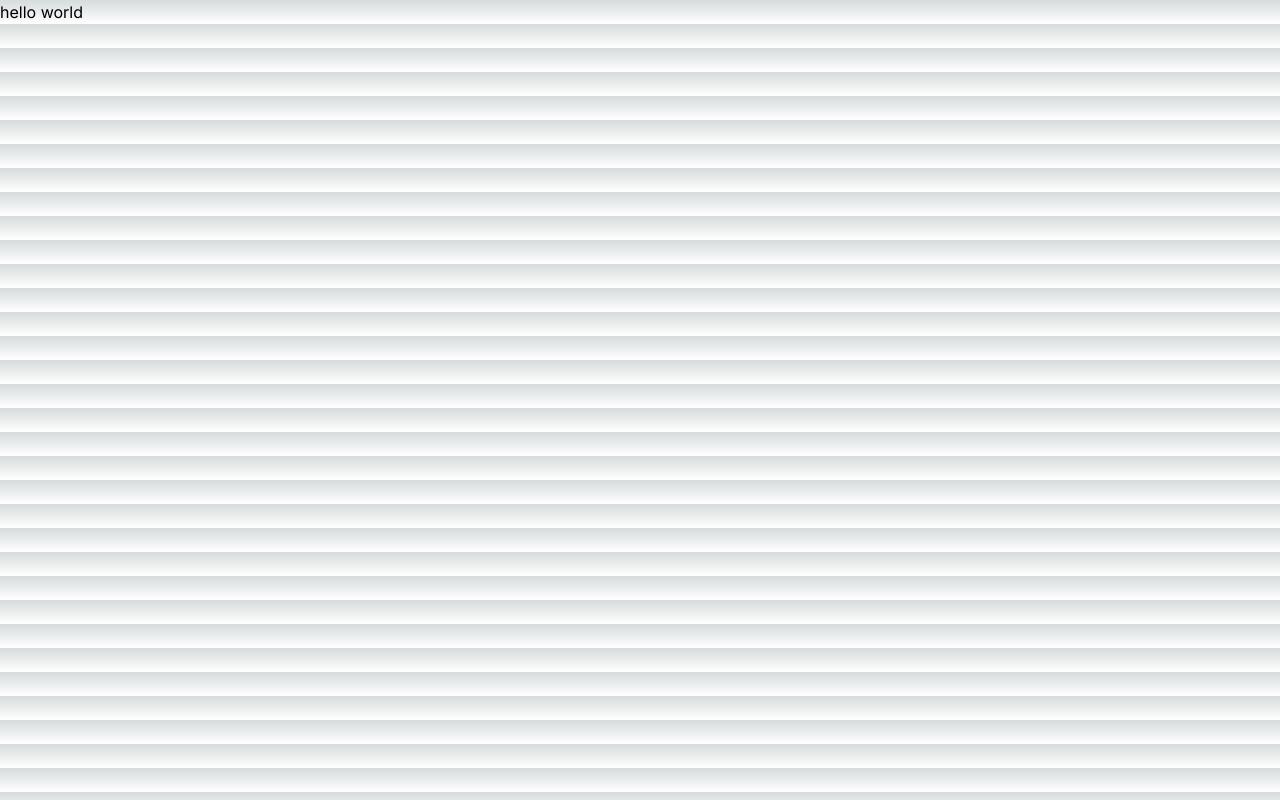
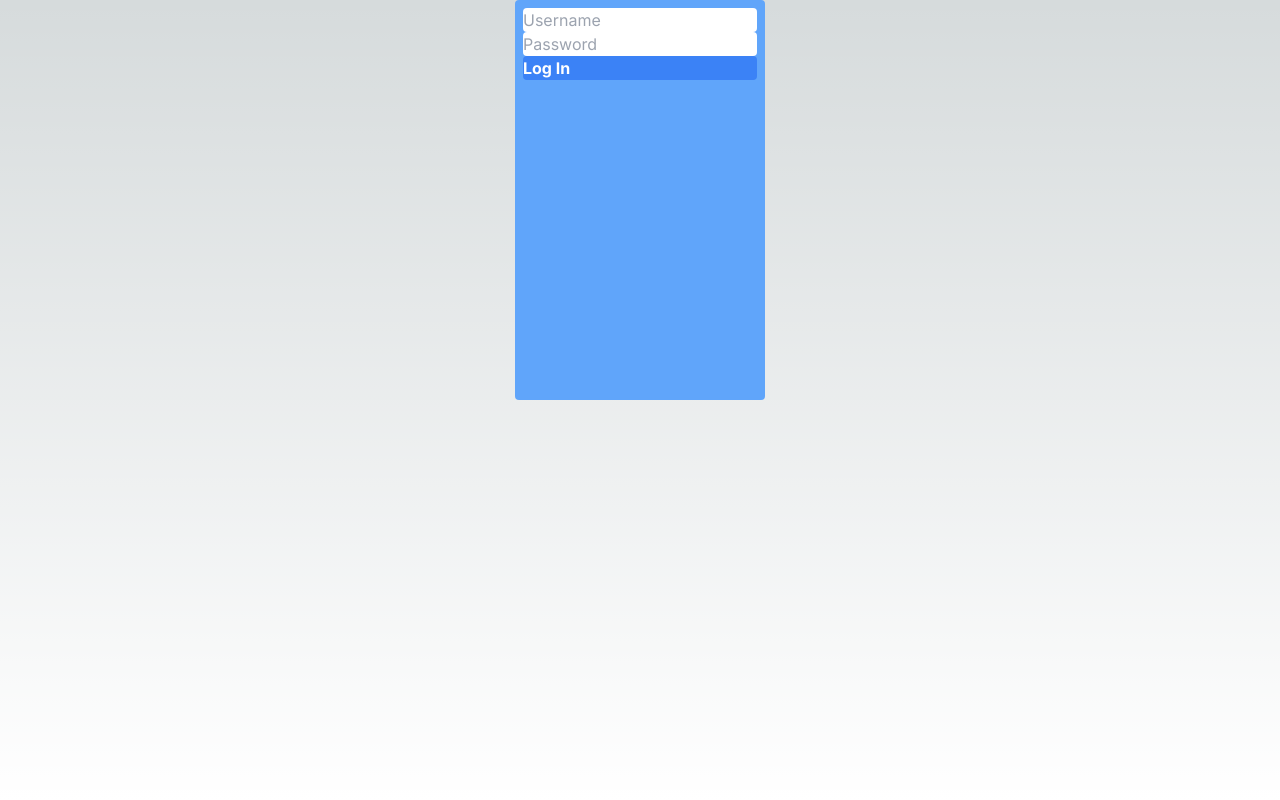
Before and after one commit to Nothic/heap-group9, a Next.js app: page / in a window 1280 px wide. Built offline with nearby package versions, Linux system fonts and the light colour scheme.

Commit message:
second commit

```diff
--- /dev/null
+++ b/src/app/dashboard/page.tsx
@@ -0,0 +1,11 @@
+export default function Page(){
+    return(
+        <>
+            <div>
+                <h1>Main Dashboard</h1>
+            </div>
+
+        </>
+    )
+
+}
--- a/src/app/page.tsx
+++ b/src/app/page.tsx
@@ -1,9 +1,25 @@
-import Image from "next/image";
+import Button from "../components/Button.js";
+import LoginWrapper from "../components/LoginWrapper";
+
 
 export default function Home() {
   return (
-      <main>
-        <div>hello world</div>
-      </main>
+      <>
+              <main className="h-screen w-screen flex justify-center">
+                  <div className="bg-blue-400 rounded h-1/2 p-2">
+                  <input
+                      className="rounded"
+                      id="username" type="text" placeholder="Username"/>
+                  <br/>
+                  <input
+                      className="rounded"
+                      id="password" type="password" placeholder="Password"/>
+                  <div className="bg-blue-500 hover:bg-blue-700 text-white font-bold rounded">
+                      <Button name="Log In"/>
+              </div>
+                      </div>
+          </main>
+      </>
+
   );
 }
--- /dev/null
+++ b/src/components/Button.js
@@ -0,0 +1,7 @@
+export default function Button({name}){
+    return(
+        <>
+            <h1>{name}</h1>
+        </>
+        )
+}
--- /dev/null
+++ b/src/components/LoginWrapper.js
@@ -0,0 +1,7 @@
+export default function LoginWrapper(element) {
+    return(
+      <div>
+          {element}
+      </div>
+    );
+}
```
